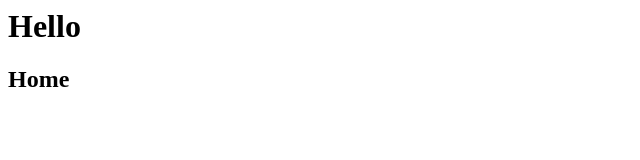
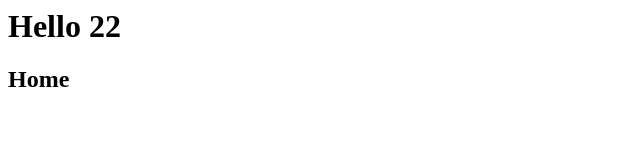
Before and after one commit to quan0265/git1, a plain HTML site: page index.html in a window 1280 px wide. Shown: the full height of the page, 0-640 px from the left. Drawn offline with Linux system fonts and the light colour scheme.

Commit message:
Update index.html

```diff
--- a/index.html
+++ b/index.html
@@ -1,3 +1,3 @@
-<h1>Hello</h1>
+<h1>Hello 22</h1>
 
 <h2>Home</h2>
```
